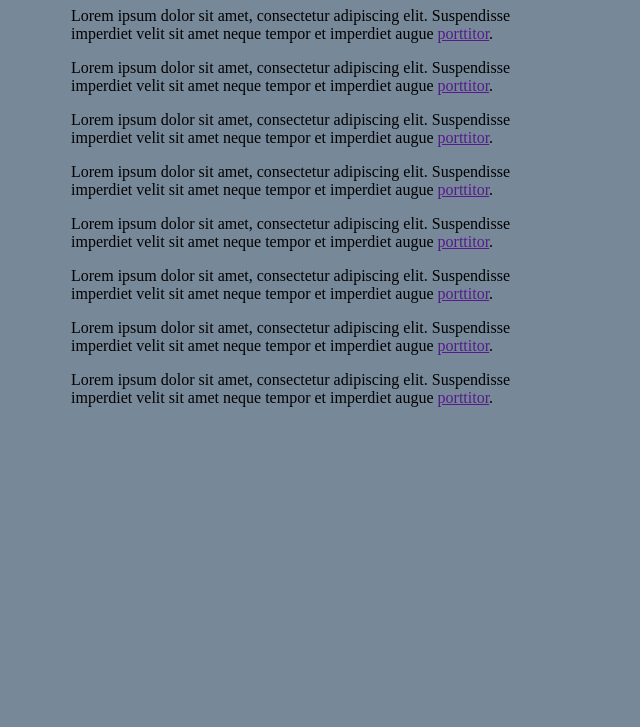
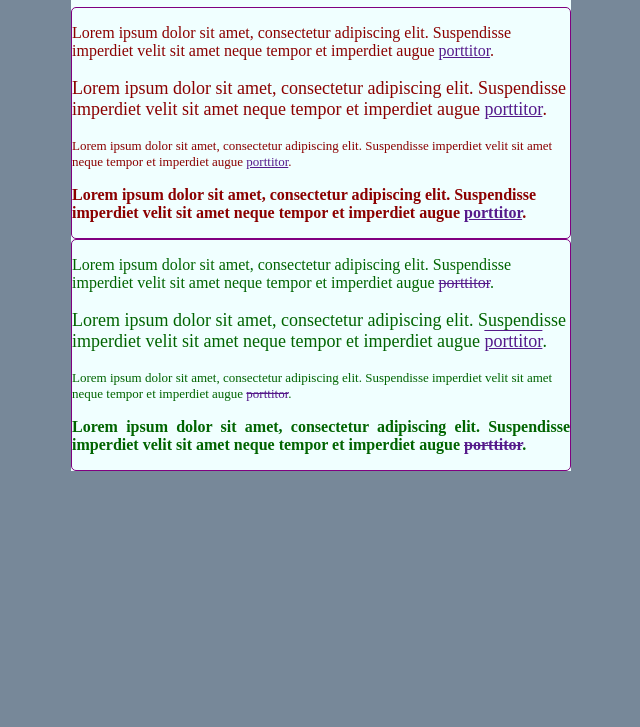
Before and after one commit to DivinK/Webb, a plain HTML site: page Uppgift1/kap-4-e.html in a window 1280 px wide. Shown: the part 73-800 px from the top of the page, without its empty margins (319-959 px from the left). Drawn offline with Linux system fonts and the light colour scheme.

Commit message:
uppgift 1

```diff
--- a/Uppgift1/kap-4-e.css
+++ b/Uppgift1/kap-4-e.css
@@ -1,10 +1,43 @@
 html {
-    background-color: lightslategrey;
+    	background-color: lightslategrey;
 }
 body {
-    margin: auto;
-    width: 500px;
-    padding-bottom: 0.1px; /*knep för div margin */
+    	margin: auto;
+    	width: 500px;
+    	padding-bottom: 0.1px; /*knep för div margin */
+	background-color: azure;
+	font:sans-serif;
 }
 h1 {
+	color: purple;
+	text-align: center;
 }
+div {
+	border: 1px solid purple;
+	border-radius: 5px;
+}
+#billy {
+	color: darkred;
+}
+#bob {
+	color: darkgreen;
+}
+.two {
+	font-size: large;
+}
+.three {
+	font-size: small;
+}
+.three + p {
+	font-weight: bold;
+}
+#bob > .two + p + p {
+	text-align: justify;
+}
+#bob a {
+	text-decoration: line-through;
+}
+#bob .two a {
+	text-decoration: underline overline;
+	text-decoration-color: orange double;
+}
```
